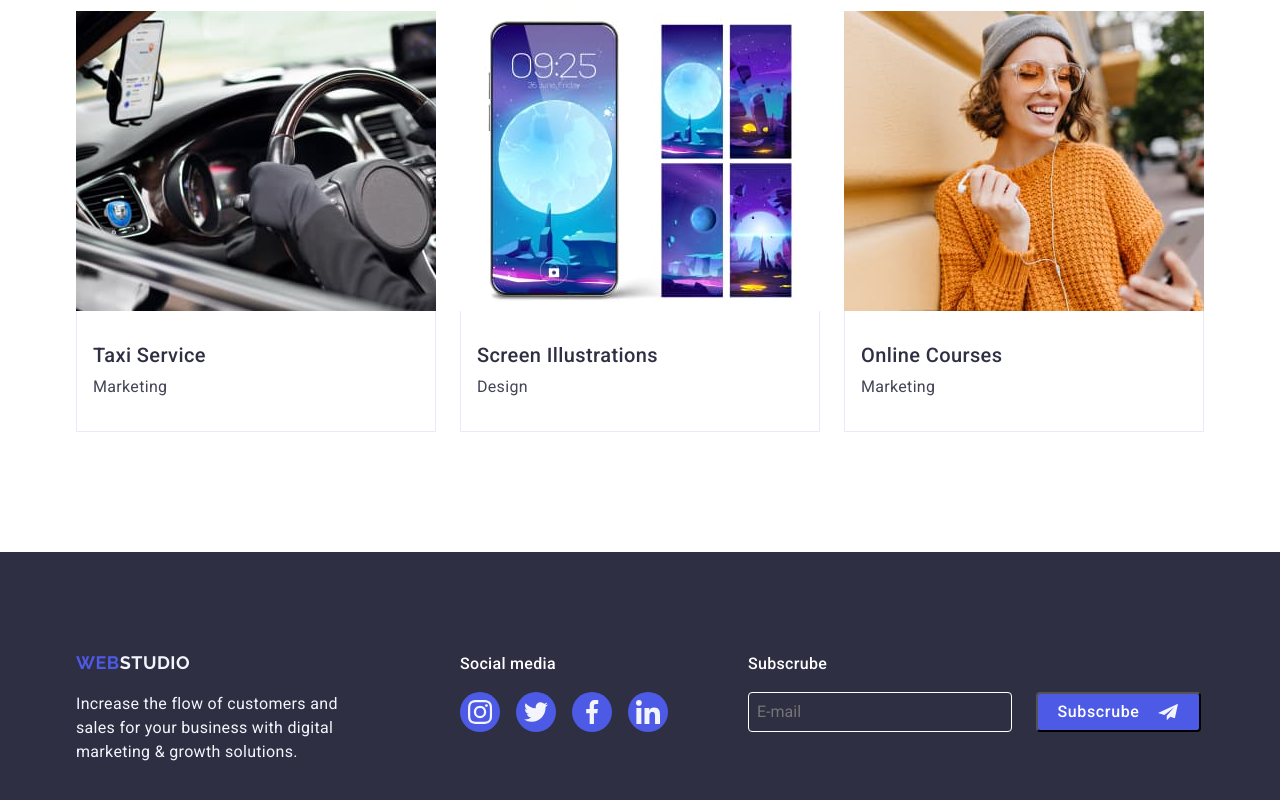
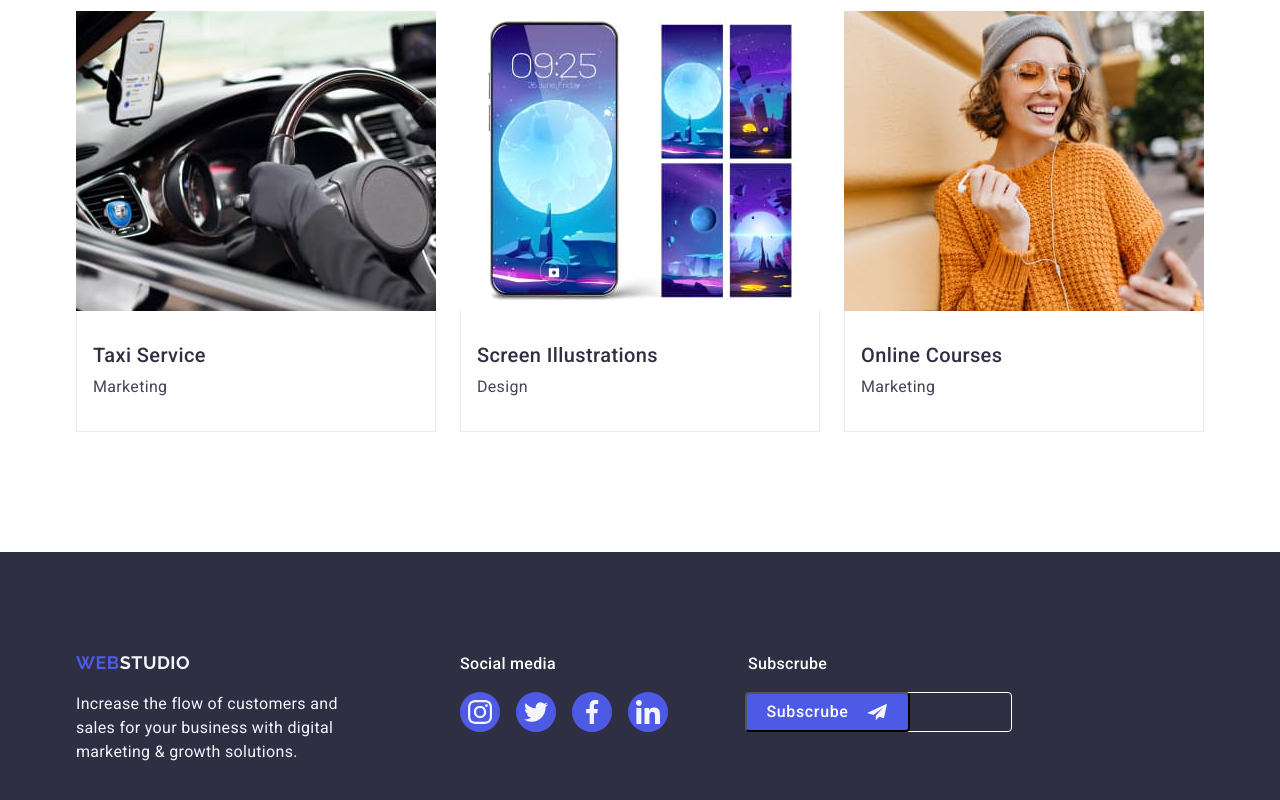
Before and after one commit to bunbanto/goit-markup-hw-05, a plain HTML site: page index.html in a window 1280 px wide. Shown: the part 2631-3431 px from the top of the page. Drawn offline with nearby package versions, Linux system fonts and the light colour scheme.

Commit message:
idk footer

```diff
--- a/css/styles.css
+++ b/css/styles.css
@@ -26,7 +26,6 @@ ol {
   list-style-type: none;
 }
 button {
-  margin: 0;
   padding: 0;
 }
 img {
@@ -470,7 +469,7 @@ a {
 .item-social-end:focus {
   background-color: #31d0aa;
 }
-.subs {
+.form-subs {
   display: flex;
 }
 .label-subs {
@@ -482,6 +481,7 @@ a {
   letter-spacing: 0.02em;
   color: #fff;
   gap: 16px;
+  margin-right: 24px;
 }
 .input-mail {
   color: #fff;
@@ -512,13 +512,16 @@ a {
   letter-spacing: 0.04em;
   text-align: center;
   color: #fff;
-  margin-left: 24px;
   border-radius: 4px;
-  margin-top: auto;
+  /* margin-top: auto; */
+  box-shadow: none;
   width: 165px;
   height: 40px;
   background: #4d5ae5;
   gap: 16px;
+  position: absolute;
+  right: 370px; /* відступ від правого краю */
+  transform: translateY(100%);
   transition: background-color 250ms cubic-bezier(0.4, 0, 0.2, 1);
 }
 .btn-subs:focus,
--- a/index.html
+++ b/index.html
@@ -467,8 +467,8 @@
             </li>
           </ul>
         </div>
-        <div class="subs">
-          <form class="from-subs" action="">
+        <!-- <div class="subs"> -->
+        <form class="form-subs" action="">
           <label class="label-subs">
             Subscrube
             <input
@@ -485,7 +485,7 @@
             <use href="./images/icons.svg#icon-subs"></use>
           </svg>
         </button>
-        </div>
+        <!-- </div> -->
       </div>
     </footer>
   </body>
```
Lines whose indentation alone changed are shown as unchanged.
